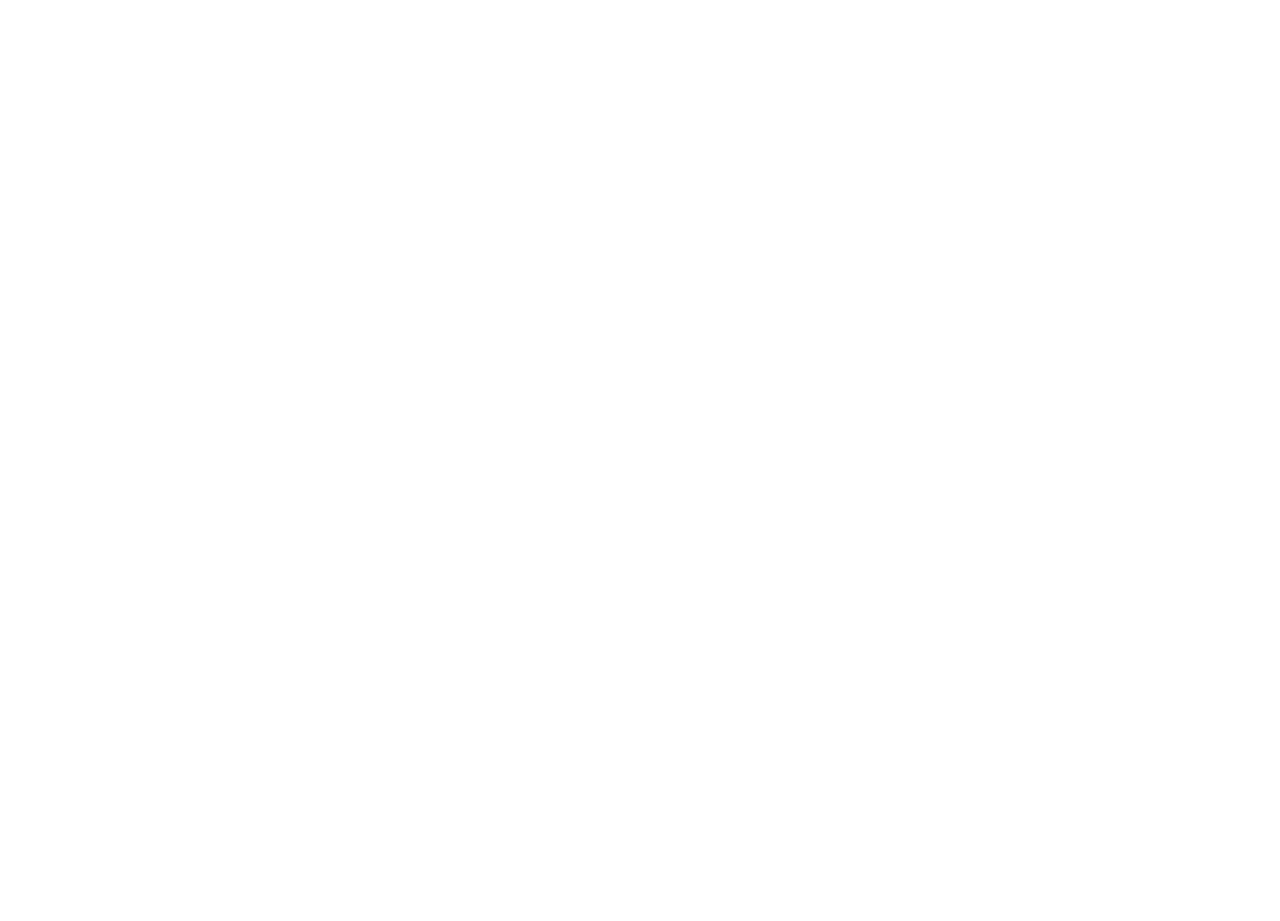
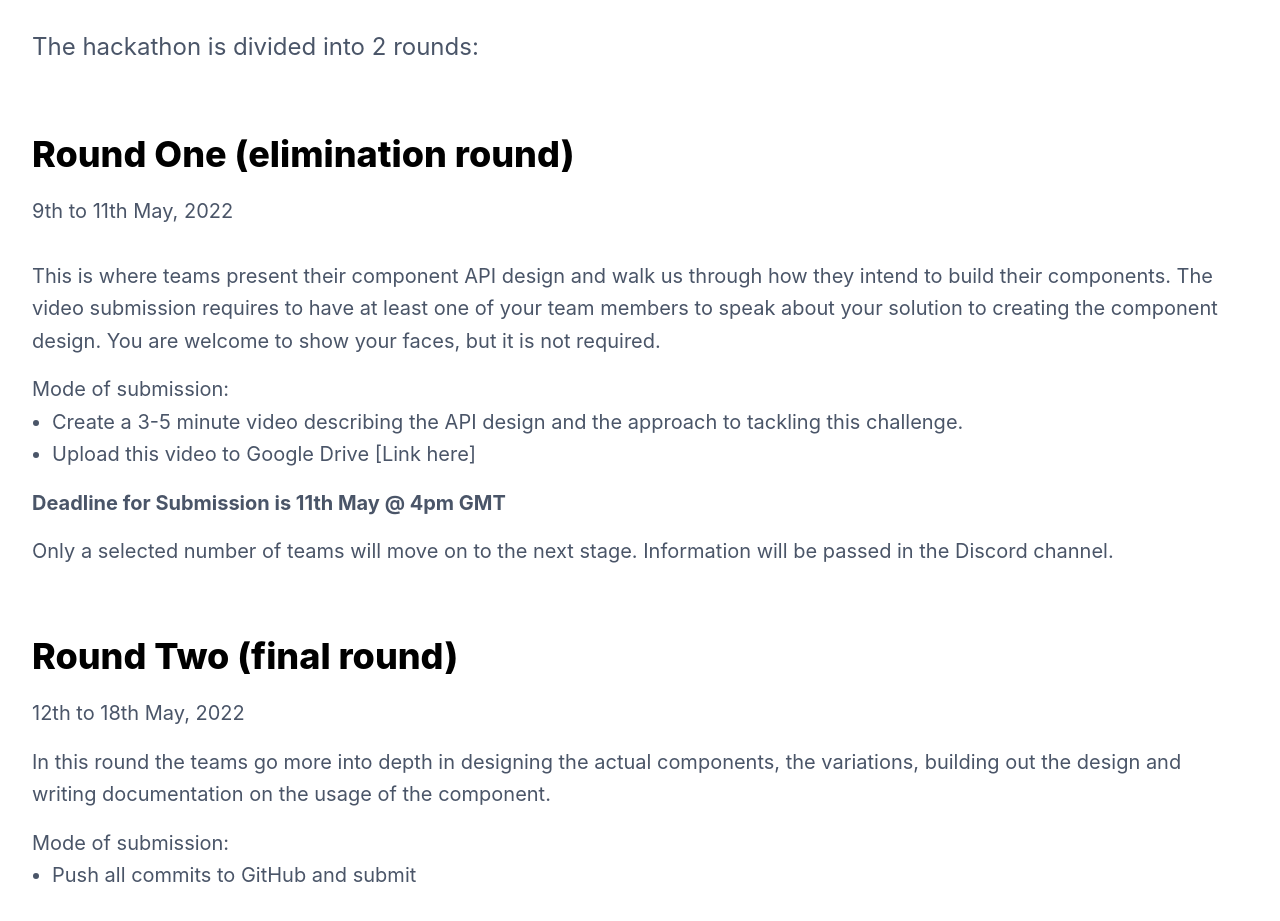
Before and after one commit to chakra-ui/hackathon, a Next.js app: page / in a window 1280 px wide. Shown: the part 1600-2521 px from the top of the page. Before the commit the page ends 1545 px from the top, so only its background shows below. Built offline with nearby package versions, Linux system fonts and the light colour scheme.

Commit message:
feat: built rounds component

```diff
--- a/pages/index.tsx
+++ b/pages/index.tsx
@@ -1,11 +1,13 @@
 import { Goal } from '../src/components/Goal';
 import { LogoGrid } from '../src/components/LogoGrid';
+import { Rounds } from '../src/components/Rounds';
 
 export default function Home() {
   return (
     <div>
       <LogoGrid />
       <Goal />
+      <Rounds />
     </div>
   );
 }
--- /dev/null
+++ b/src/components/Rounds.tsx
@@ -0,0 +1,135 @@
+import { Box, Heading, ListItem, Text, UnorderedList } from '@chakra-ui/react';
+import * as React from 'react';
+
+export const Rounds = () => {
+  return (
+    <Box
+      as='section'
+      bg='defaultBg'
+      maxW={{ base: 'xl', md: '7xl' }}
+      mx='auto'
+      px={{ base: '6', md: '8' }}
+    >
+      <Heading
+        size='2xl'
+        lineHeight='short'
+        fontWeight='extrabold'
+        color='defaultHeading'
+      >
+        The rounds
+      </Heading>
+      <Text
+        pt='4'
+        lineHeight='tall'
+        color='defaultBody'
+        fontSize={{ base: 'xl', lg: '2xl' }}
+      >
+        The hackathon is divided into 2 rounds:
+      </Text>
+      <Box mt='16' mb='12'>
+        <Heading
+          size='xl'
+          lineHeight='short'
+          fontWeight='extrabold'
+          color='defaultHeading'
+        >
+          Round One (elimination round)
+        </Heading>
+        <Text
+          pt='4'
+          lineHeight='tall'
+          color='defaultBody'
+          fontSize={{ base: 'lg', lg: 'xl' }}
+        >
+          9th to 11th May, 2022
+        </Text>
+        <Box py='4'>
+          <Text
+            pt='4'
+            lineHeight='tall'
+            color='defaultBody'
+            fontSize={{ base: 'lg', lg: 'xl' }}
+          >
+            This is where teams present their component API design and walk us
+            through how they intend to build their components. The video
+            submission requires to have at least one of your team members to
+            speak about your solution to creating the component design. You are
+            welcome to show your faces, but it is not required.
+          </Text>
+          <Box
+            pt='4'
+            lineHeight='tall'
+            color='defaultBody'
+            fontSize={{ base: 'lg', lg: 'xl' }}
+          >
+            <Text>Mode of submission:</Text>
+            <UnorderedList>
+              <ListItem>
+                Create a 3-5 minute video describing the API design and the
+                approach to tackling this challenge.
+              </ListItem>
+              <ListItem>Upload this video to Google Drive [Link here]</ListItem>
+            </UnorderedList>
+          </Box>
+          <Text
+            pt='4'
+            lineHeight='tall'
+            color='defaultBody'
+            fontSize={{ base: 'lg', lg: 'xl' }}
+            fontWeight='bold'
+          >
+            Deadline for Submission is 11th May @ 4pm GMT
+          </Text>
+          <Text
+            pt='4'
+            lineHeight='tall'
+            color='defaultBody'
+            fontSize={{ base: 'lg', lg: 'xl' }}
+          >
+            Only a selected number of teams will move on to the next stage.
+            Information will be passed in the Discord channel.
+          </Text>
+        </Box>
+      </Box>
+      <Box mb='16' mt='12'>
+        <Heading
+          size='xl'
+          lineHeight='short'
+          fontWeight='extrabold'
+          color='defaultHeading'
+        >
+          Round Two (final round)
+        </Heading>
+        <Text
+          pt='4'
+          lineHeight='tall'
+          color='defaultBody'
+          fontSize={{ base: 'lg', lg: 'xl' }}
+        >
+          12th to 18th May, 2022
+        </Text>
+        <Text
+          pt='4'
+          lineHeight='tall'
+          color='defaultBody'
+          fontSize={{ base: 'lg', lg: 'xl' }}
+        >
+          In this round the teams go more into depth in designing the actual
+          components, the variations, building out the design and writing
+          documentation on the usage of the component.
+        </Text>
+        <Box
+          pt='4'
+          lineHeight='tall'
+          color='defaultBody'
+          fontSize={{ base: 'lg', lg: 'xl' }}
+        >
+          <Text>Mode of submission:</Text>
+          <UnorderedList>
+            <ListItem>Push all commits to GitHub and submit</ListItem>
+          </UnorderedList>
+        </Box>
+      </Box>
+    </Box>
+  );
+};
```
